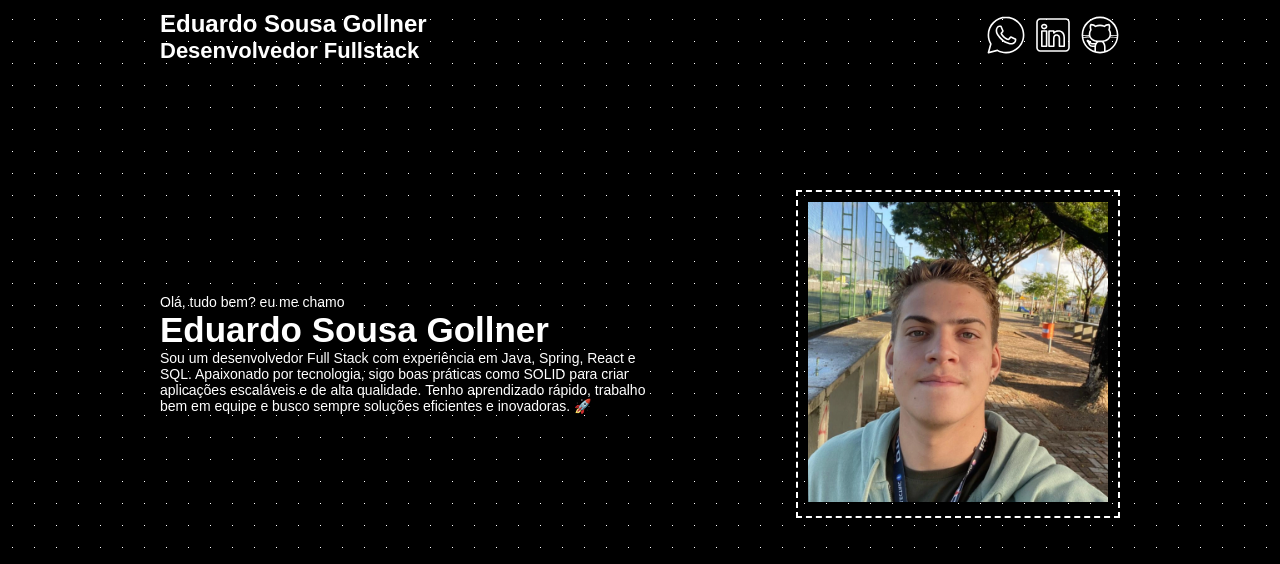
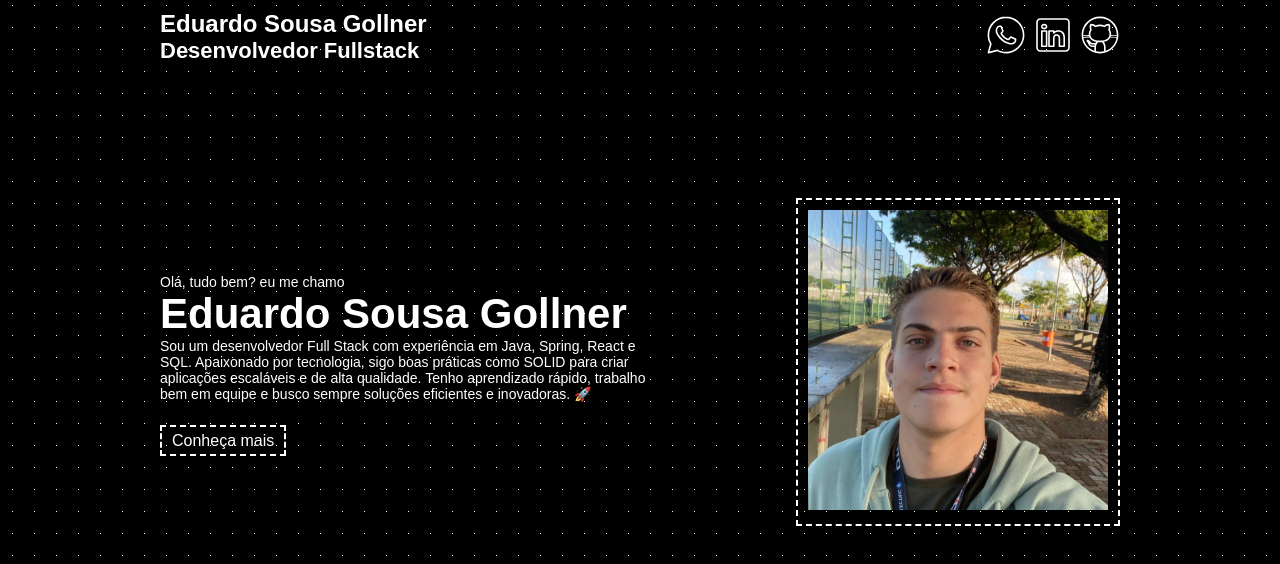
Before and after one commit to EduardoGollner0609/Portifolio, a React (Vite) app: page / in a window 1280 px wide. Shown: the top 564 px of the page. Built offline with nearby package versions, Linux system fonts and the light colour scheme; a web font is replaced by a local one.

Commit message:
Criando botão 'Conheça mais'

```diff
--- a/src/App.css
+++ b/src/App.css
@@ -44,7 +44,3 @@ a {
   max-width: 960px;
   margin: 0 auto;
 }
-
-.mb10 {
-  margin-bottom: 10px;
-}
--- a/src/routes/Page/index.tsx
+++ b/src/routes/Page/index.tsx
@@ -17,6 +17,11 @@ export default function Page() {
                             Apaixonado por tecnologia, sigo boas práticas como SOLID para criar aplicações escaláveis e de alta qualidade.
                             Tenho aprendizado rápido, trabalho bem em equipe e busco sempre soluções eficientes e inovadoras. 🚀
                         </p>
+                        <div className="apresentation-btn-space">
+                            <a href="" className="apresentation-btn mt20">
+                                Conheça mais
+                            </a>
+                        </div>
                     </div>
                     <div className="apresentation-img">
                         <img src={myImg} alt="" />
--- a/src/routes/Page/styles.css
+++ b/src/routes/Page/styles.css
@@ -1,5 +1,5 @@
 #apresentation-section {
-  height: 70vh;
+  height: 72vh;
   display: flex;
   align-items: center;
   justify-content: space-between;
@@ -12,7 +12,7 @@
 }
 
 .apresentation-details h2 {
-  font-size: 35px;
+  font-size: 42px;
 }
 
 .apresentation-details p {
@@ -28,3 +28,12 @@
 .apresentation-img img {
   width: 300px;
 }
+
+.apresentation-btn-space {
+  margin-top: 30px;
+}
+
+.apresentation-btn {
+  padding: 5px 10px;
+  border: 2px dashed #fff;
+}
```
